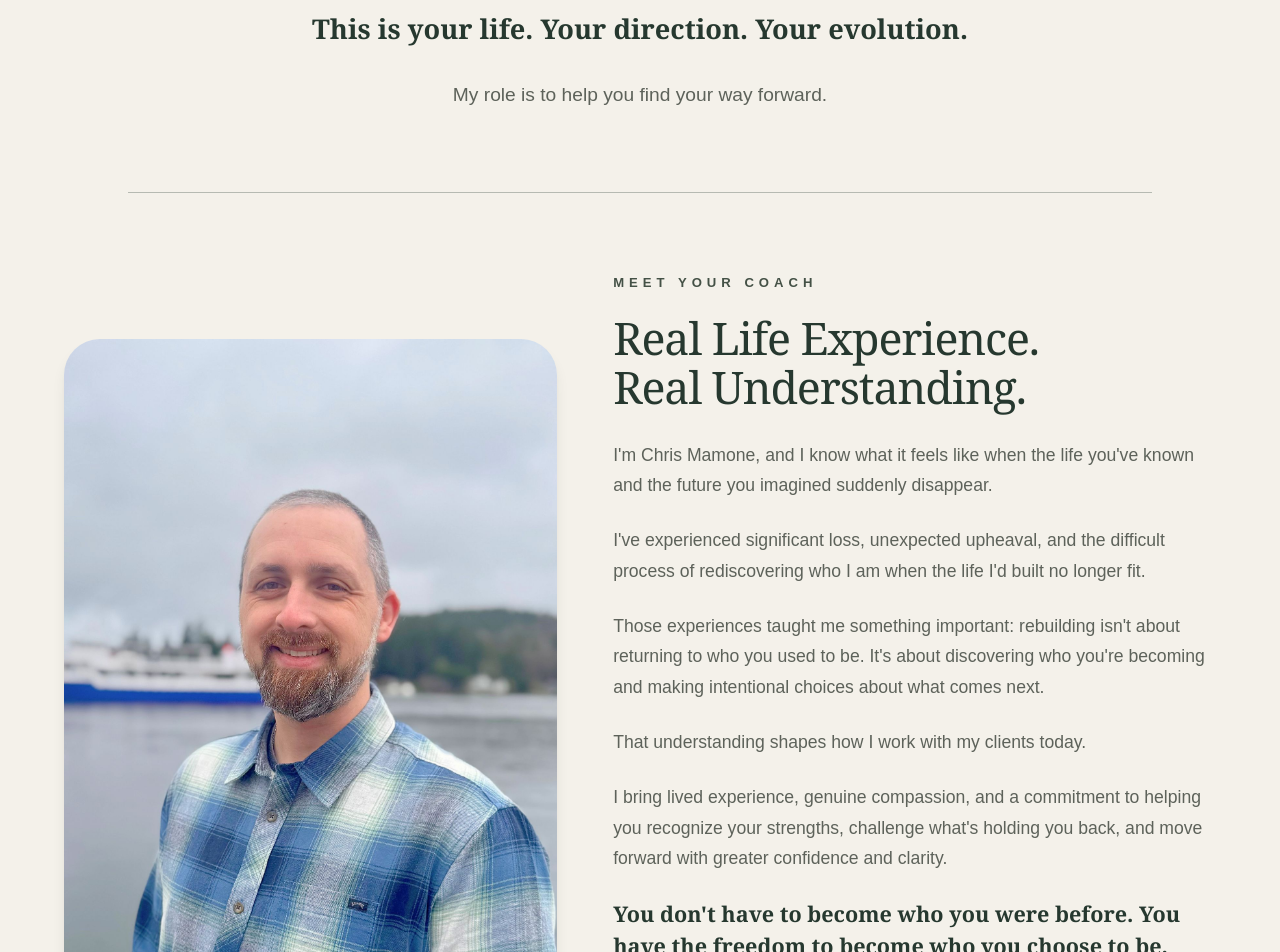
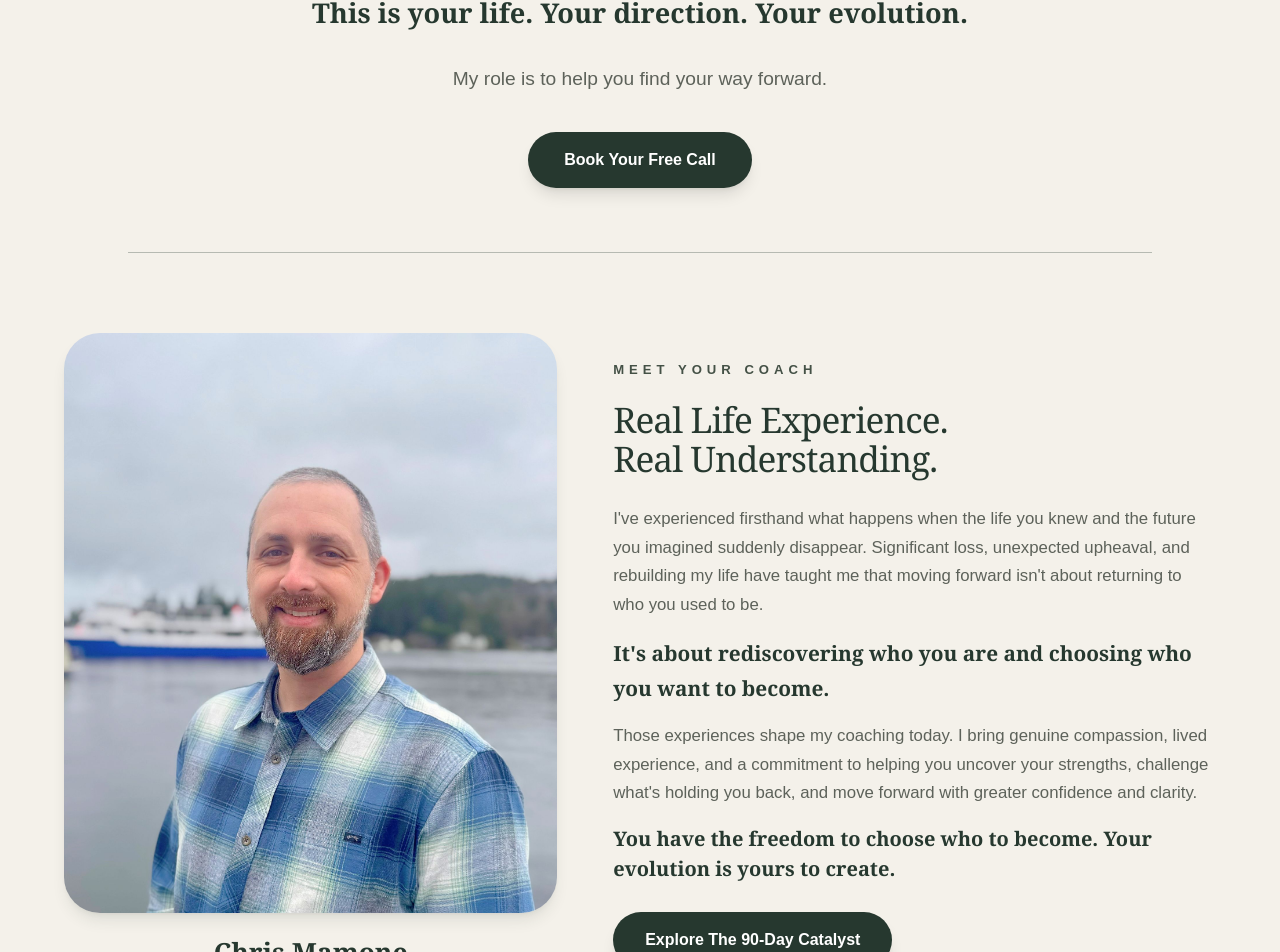
Before and after one commit to mybecomingpath/my-becoming-path, a Next.js app: page / in a window 1280 px wide. Shown: the part 1653-2605 px from the top of the page. Built offline with nearby package versions, Linux system fonts and the light colour scheme.

Commit message:
Update page.tsx

```diff
--- a/app/page.tsx
+++ b/app/page.tsx
@@ -132,7 +132,7 @@ className="relative flex min-h-[60vh] items-center justify-center bg-cover bg-ce
     </div>
 
 {/* SECTION: YOUR STRATEGIC PARTNER */}
-<div className="mx-auto max-w-5xl border-b border-[#26382F]/30 px-4 py-14 text-center md:py-20">
+<div className="mx-auto max-w-5xl border-b border-[#26382F]/30 px-4 py-14 text-center md:py-16">
 
   <p className="text-[0.82rem] font-bold uppercase tracking-[0.38em] text-[#445146]">
     YOUR STRATEGIC PARTNER
@@ -176,6 +176,28 @@ className="relative flex min-h-[60vh] items-center justify-center bg-cover bg-ce
       My role is to help you find your way forward.
     </p>
 
+{/* Strategic Partner Call to Action */}
+<div className="mt-9 flex justify-center">
+  <Link
+    href="/book"
+    className="
+      inline-flex items-center justify-center
+      rounded-full
+      bg-[#26382F]
+      px-9 py-4
+      text-base font-semibold text-white
+      shadow-lg shadow-black/10
+      transition-all duration-300
+      hover:-translate-y-1
+      hover:bg-[#1A1A1A]
+      hover:shadow-xl
+      active:scale-[0.97]
+    "
+  >
+    Book Your Free Call
+  </Link>
+</div>
+
   </div>
 </div>
 
@@ -184,13 +206,28 @@ className="relative flex min-h-[60vh] items-center justify-center bg-cover bg-ce
 <div className="mx-auto grid max-w-6xl items-center gap-10 py-16 lg:grid-cols-[0.9fr_1.1fr] lg:gap-14 lg:py-20">
 
   {/* LEFT COLUMN: PHOTO */}
-  <div className="overflow-hidden rounded-[36px] shadow-lg shadow-[#26382F]/10">
+
+<div className="flex flex-col items-center">
+
+  <div className="w-full overflow-hidden rounded-[36px] shadow-lg shadow-[#26382F]/10">
     <img
       src="/chris.jpg"
       alt="Chris Mamone"
-      className="h-[450px] w-full object-cover object-center md:h-[580px] lg:h-[650px]"
+      className="h-[450px] w-full object-cover object-center md:h-[520px] lg:h-[580px]"
     />
   </div>
+
+  <div className="mt-5 text-center">
+    <p className="font-serif text-[1.65rem] font-semibold text-[#26382F]">
+      Chris Mamone
+    </p>
+    <p className="mt-1 text-[0.75rem] font-semibold uppercase tracking-[0.22em] text-[#445146]">
+      Founder | The Untamed Rebuilder
+    </p>
+  </div>
+
+</div>
+
 
   {/* RIGHT COLUMN: INTRODUCTION */}
   <div className="flex max-w-[660px] flex-col justify-center">
@@ -199,56 +236,45 @@ className="relative flex min-h-[60vh] items-center justify-center bg-cover bg-ce
       MEET YOUR COACH
     </p>
 
-    <h2 className="mt-5 font-serif text-[2.2rem] leading-[1.1] tracking-tight text-[#26382F] md:text-[2.8rem]">
+    <h2 className="mt-5 font-serif text-[2.2rem] leading-[1.1] tracking-tight text-[#26382F] md:text-[2.2rem]">
       Real Life Experience.
       <br />
       Real Understanding.
     </h2>
 
-    <div className="mt-7 space-y-6 text-[1.1rem] leading-[1.75] text-[#5D625A]">
 
-      <p>
-        I'm Chris Mamone, and I know what it feels like
-        when the life you've known and the future you
-        imagined suddenly disappear.
-      </p>
+<div className="mt-7 space-y-4 text-[1.05rem] leading-[1.7] text-[#5D625A]">
 
-      <p>
-        I've experienced significant loss, unexpected
-        upheaval, and the difficult process of
-        rediscovering who I am when the life I'd
-        built no longer fit.
-      </p>
+  <p>
+    I've experienced firsthand what happens when the life
+    you knew and the future you imagined suddenly disappear.
+    Significant loss, unexpected upheaval, and rebuilding
+    my life have taught me that moving forward isn't about
+    returning to who you used to be.
+  </p>
 
-      <p>
-        Those experiences taught me something important:
-        rebuilding isn't about returning to who you
-        used to be. It's about discovering who you're
-        becoming and making intentional choices about
-        what comes next.
-      </p>
+  <p className="font-serif text-[1.3rem] font-semibold text-[#26382F]">
+    It's about rediscovering who you are and choosing
+    who you want to become.
+  </p>
 
-      <p>
-        That understanding shapes how I work with
-        my clients today.
-      </p>
+  <p>
+    Those experiences shape my coaching today. I bring
+    genuine compassion, lived experience, and a commitment
+    to helping you uncover your strengths, challenge what's
+    holding you back, and move forward with greater
+    confidence and clarity.
+  </p>
 
-      <p>
-        I bring lived experience, genuine compassion,
-        and a commitment to helping you recognize your
-        strengths, challenge what's holding you back,
-        and move forward with greater confidence and clarity.
-      </p>
+  <p className="font-serif text-[1.25rem] font-bold leading-[1.5] text-[#26382F]">
+        You have the freedom to choose who to become. Your evolution is yours to create.
+  </p>
 
-      <p className="font-serif text-[1.35rem] font-bold leading-[1.5] text-[#26382F]">
-        You don't have to become who you were before.
-        You have the freedom to become who you choose to be.
-      </p>
+</div>
 
-    </div>
 
     {/* CALL TO ACTION */}
-    <div className="mt-9">
+    <div className="mt-7">
       <Link
         href="/coaching"
         className="
```
